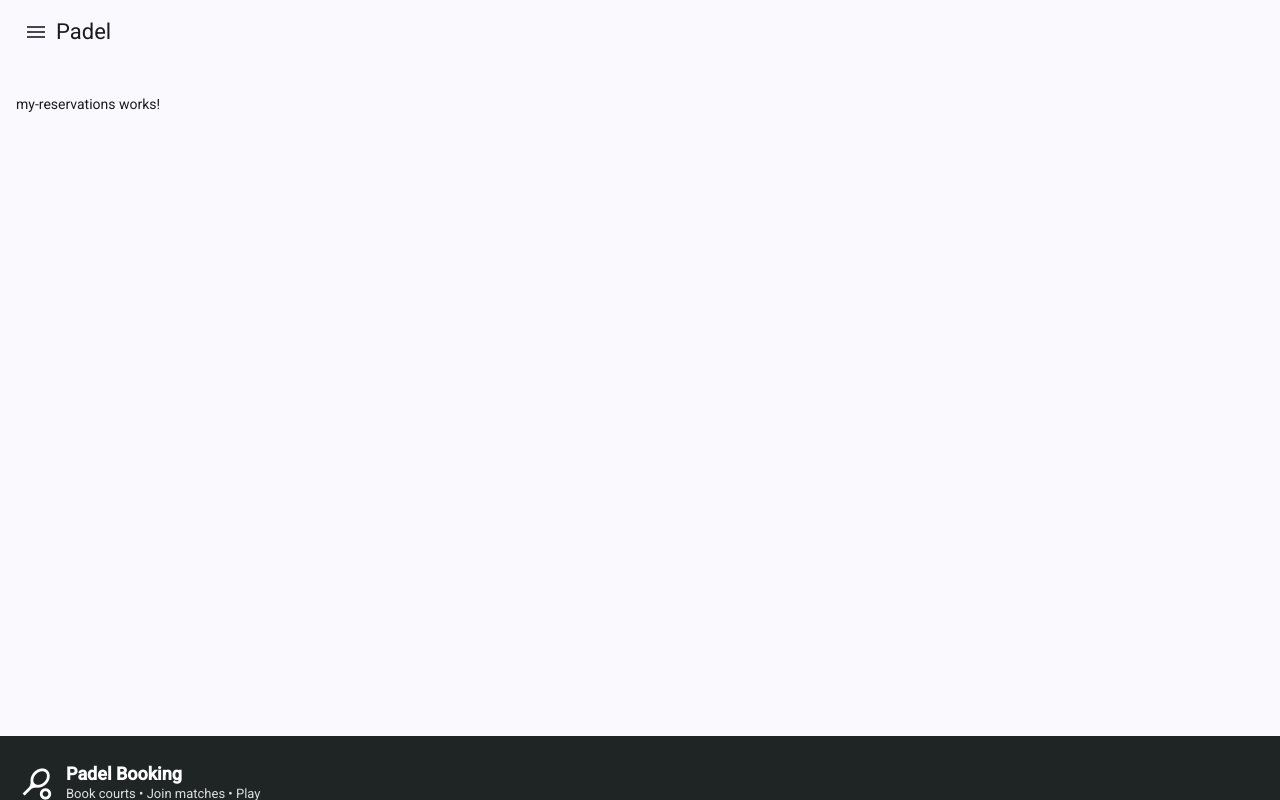
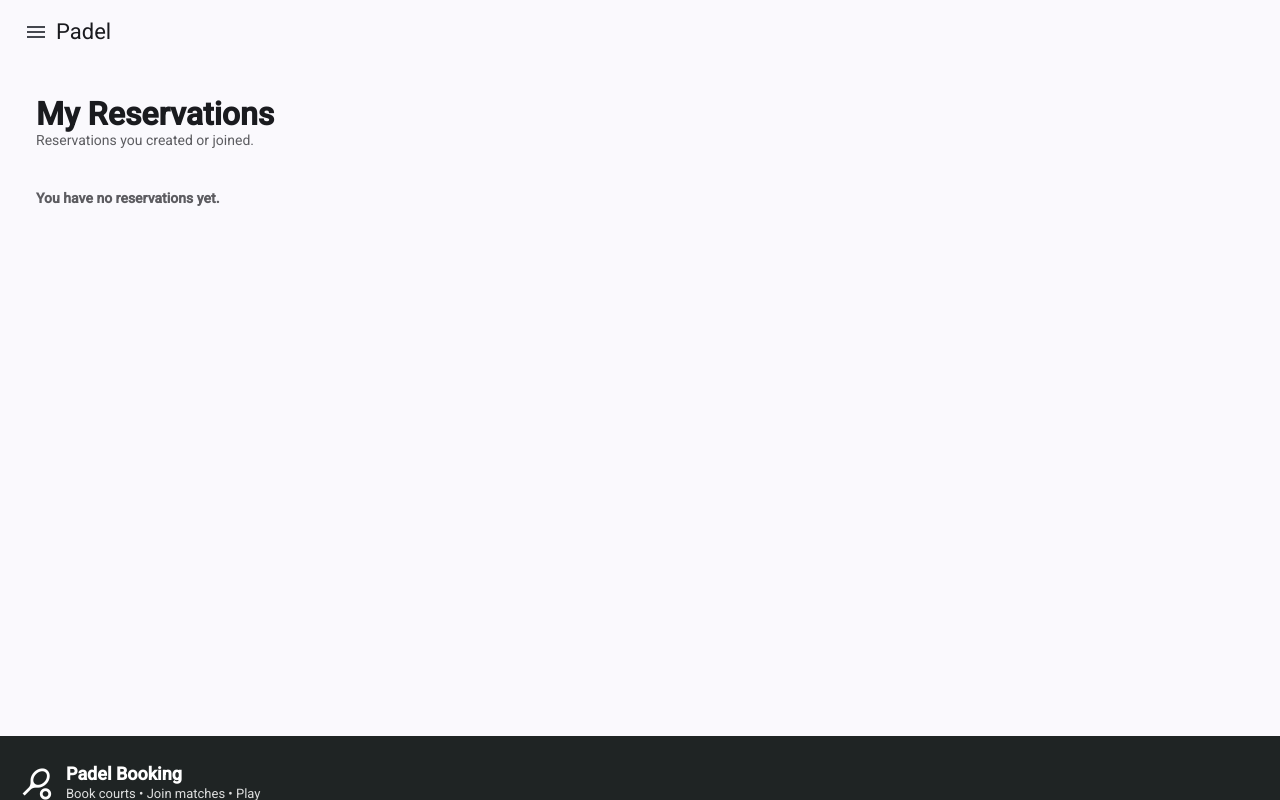
Before and after one commit to Sai-360/Padel-booking-app, an Angular app in the folder frontend/app/: page /my-reservations in a window 1280 px wide. Built offline with nearby package versions, Linux system fonts and the light colour scheme.

Commit message:
Add current user service and my reservations filtering

```diff
--- /dev/null
+++ b/frontend/app/src/app/model/Member.ts
@@ -0,0 +1,11 @@
+export type MemberType = 'GLOBAL' | 'SITE' | 'FREE';
+
+export interface Member {
+  id: string;
+  matricule: string;
+  name: string;
+  type: MemberType;
+  siteId?: string;
+  unpaidBalance: number;
+  blockedUntil?: string;
+}
--- a/frontend/app/src/app/views/my-reservations/my-reservations.css
+++ b/frontend/app/src/app/views/my-reservations/my-reservations.css
@@ -0,0 +1,33 @@
+:host {
+  display: block;
+}
+
+.my-reservations-page {
+  padding: 24px 20px 40px;
+}
+
+.page-header {
+  margin-bottom: 24px;
+}
+
+.page-header h1 {
+  margin: 0;
+  font-size: 2rem;
+  font-weight: 800;
+}
+
+.page-header p {
+  margin-top: 6px;
+  opacity: 0.7;
+}
+
+.reservation-list {
+  display: flex;
+  flex-direction: column;
+  gap: 20px;
+}
+
+.empty-message {
+  opacity: 0.7;
+  font-weight: 600;
+}
--- a/frontend/app/src/app/views/my-reservations/my-reservations.html
+++ b/frontend/app/src/app/views/my-reservations/my-reservations.html
@@ -1 +1,16 @@
-<p>my-reservations works!</p>
+<div class="my-reservations-page">
+
+  <div class="page-header">
+    <h1>My Reservations</h1>
+    <p>Reservations you created or joined.</p>
+  </div>
+
+  <div class="reservation-list">
+    @for (reservation of reservations; track reservation.id) {
+      <app-reservation-card [reservations]="reservation"></app-reservation-card>
+    } @empty {
+      <p class="empty-message">You have no reservations yet.</p>
+    }
+  </div>
+
+</div>
--- a/frontend/app/src/app/views/my-reservations/my-reservations.ts
+++ b/frontend/app/src/app/views/my-reservations/my-reservations.ts
@@ -1,13 +1,24 @@
-import { Component } from '@angular/core';
-
+import { Component, inject } from '@angular/core';
+import { ReservationCard } from '../reservations/reservation-card/reservation-card';
+import { ReservationsService } from '../reservations/reservations.service';
+import { UserService } from '../user/user.service';
+import { Reservation } from '../../model/Reservations';
 
 @Component({
   selector: 'app-my-reservations',
-  imports: [],
+  standalone: true,
+  imports: [ReservationCard],
   templateUrl: './my-reservations.html',
-  styleUrl: './my-reservations.css',
-  standalone: true
+  styleUrl: './my-reservations.css'
 })
 export class MyReservations {
 
+  private reservationsService = inject(ReservationsService);
+  private userService = inject(UserService);
+
+  get reservations(): Reservation[] {
+    return this.reservationsService.getMyReservations(
+      this.userService.getCurrentUserId()
+    );
+  }
 }
--- a/frontend/app/src/app/views/reservations/reservations.service.ts
+++ b/frontend/app/src/app/views/reservations/reservations.service.ts
@@ -104,4 +104,5 @@ export class ReservationsService {
       reservation.players.some(player => player.id === playerId)
     );
   }
+
 }
--- /dev/null
+++ b/frontend/app/src/app/views/user/user.service.ts
@@ -0,0 +1,24 @@
+import { Injectable } from '@angular/core';
+import { Member } from '../../model/Member';
+
+@Injectable({
+  providedIn: 'root'
+})
+export class UserService {
+
+  private readonly currentUser: Member = {
+    id: 'player-current',
+    matricule: 'G0001',
+    name: 'Current Member',
+    type: 'GLOBAL',
+    unpaidBalance: 0
+  };
+
+  getCurrentUser(): Member {
+    return this.currentUser;
+  }
+
+  getCurrentUserId(): string {
+    return this.currentUser.id;
+  }
+}
```
